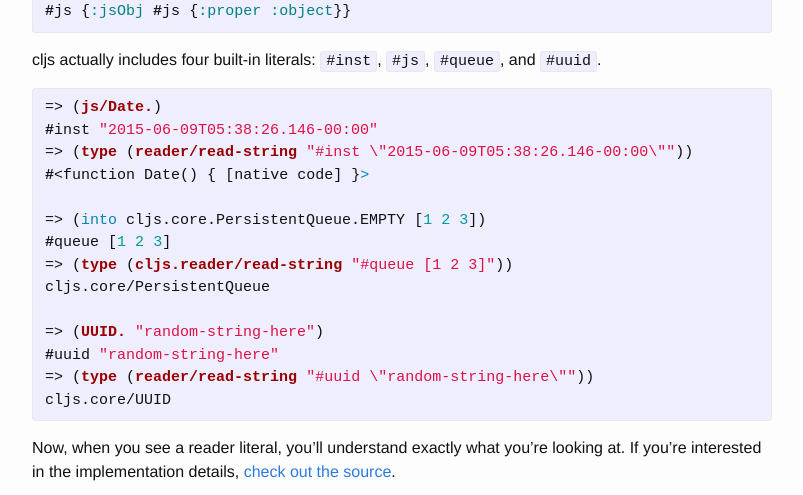
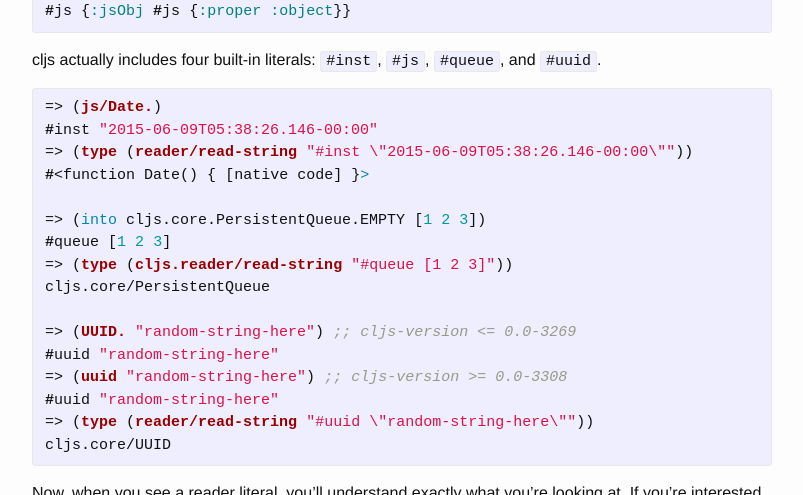
Before and after one commit to bostonou/bostonou.github.io, a Jekyll site: the page built from _posts/2015-06-09-what-does-the-js-literal-mean.markdown, in a window 1280 px wide and 900 px high, scrolled down 937 px, cut to the strip 0-495 px from the top of the window. Shown: the whole strip, without its empty margins (238-1041 px from the left). Built offline with Jekyll 4.4.1, drawn with Linux system fonts in a browser that asks for light colours.

Commit message:
Add uuid version note

```diff
--- a/_posts/2015-06-09-what-does-the-js-literal-mean.markdown
+++ b/_posts/2015-06-09-what-does-the-js-literal-mean.markdown
@@ -50,7 +50,9 @@ cljs actually includes four built-in literals: `#inst`, `#js`, `#queue`, and `#u
 => (type (cljs.reader/read-string "#queue [1 2 3]"))
 cljs.core/PersistentQueue
 
-=> (UUID. "random-string-here")
+=> (UUID. "random-string-here") ;; cljs-version <= 0.0-3269
+#uuid "random-string-here"
+=> (uuid "random-string-here") ;; cljs-version >= 0.0-3308
 #uuid "random-string-here"
 => (type (reader/read-string "#uuid \"random-string-here\""))
 cljs.core/UUID
```
